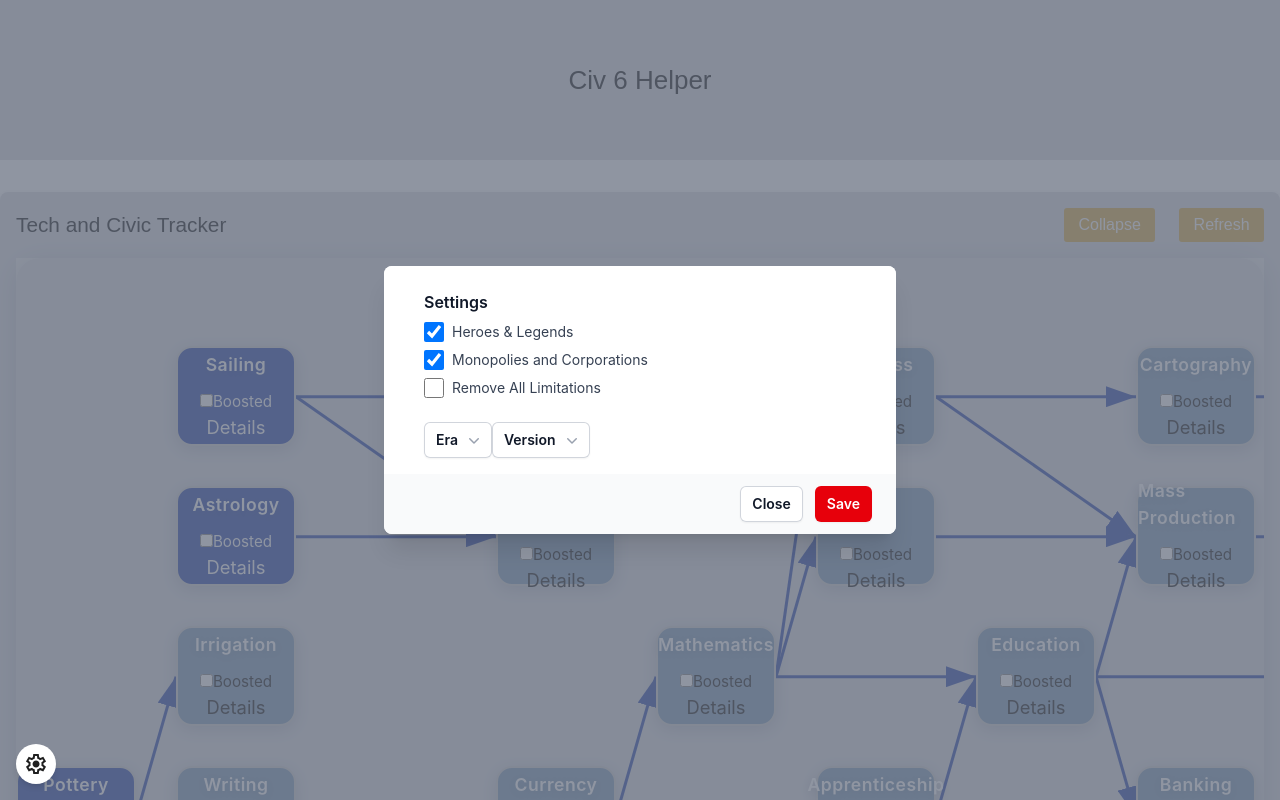
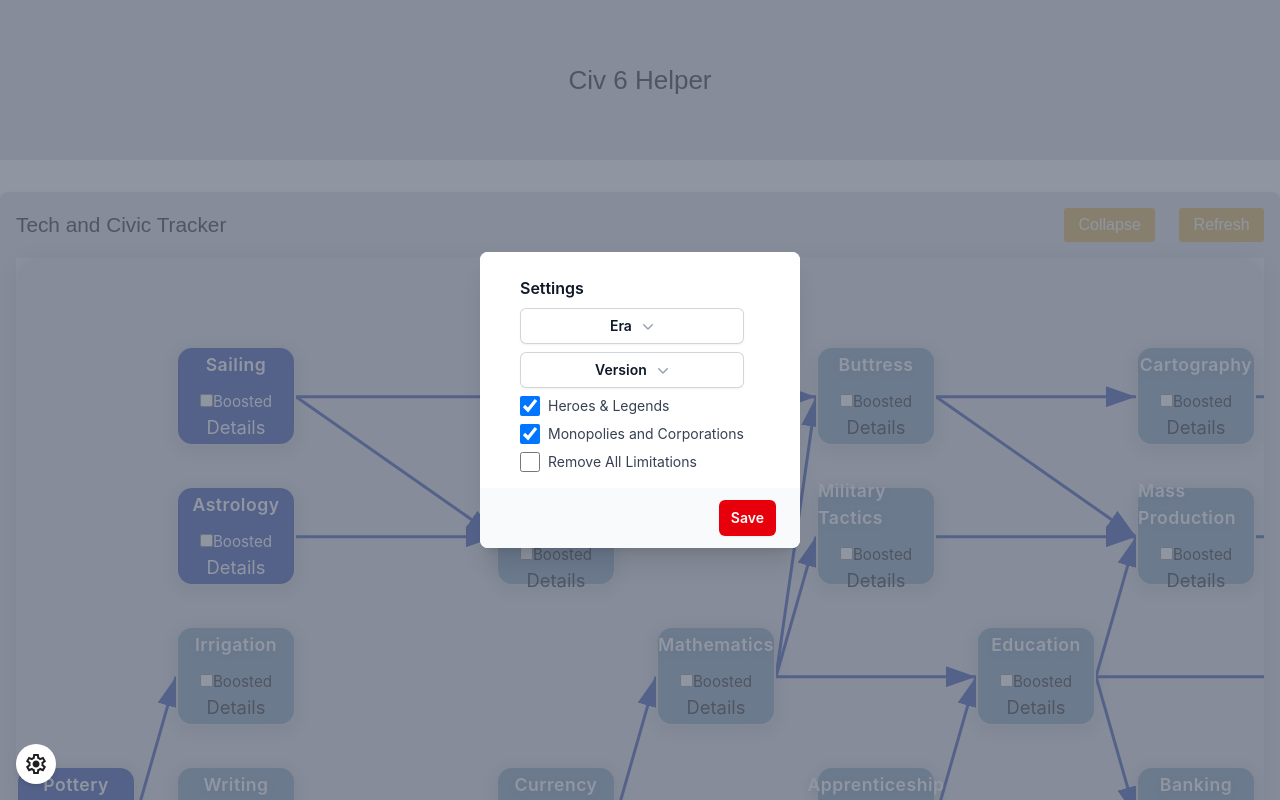
Before and after one commit to huntt3/Civ-6-Helper, a React (Vite) app: page / in a window 1280 px wide. Both pictures are taken after a click on the button 36 px from the left and 764 px from the top of the page. Shown: the top 800 px of the page. Built offline with nearby package versions, Linux system fonts and the light colour scheme.

Commit message:
Bugfixing Settings Modal

```diff
--- a/src/Settings/EraDropdown.jsx
+++ b/src/Settings/EraDropdown.jsx
@@ -16,7 +16,7 @@
 
       <MenuItems
         transition
-        className="absolute right-0 z-10 mt-2 w-56 origin-top-right rounded-md bg-white shadow-lg ring-1 ring-black/5 transition focus:outline-hidden data-closed:scale-95 data-closed:transform data-closed:opacity-0 data-enter:duration-100 data-enter:ease-out data-leave:duration-75 data-leave:ease-in"
+        className="absolute right-0 z-10 mt-2 w-56 origin-top-right rounded-md bg-white shadow-lg ring-1 ring-black/5 transition focus:outline-hidden data-closed:scale-95 data-closed:transform data-closed:opacity-0 data-enter:duration-100 data-enter:ease-out data-leave:duration-75 data-leave:ease-in max-h-60 overflow-y-auto"
       >
         <div className="py-1">
           <MenuItem>
--- a/src/Settings/SettingsModal.jsx
+++ b/src/Settings/SettingsModal.jsx
@@ -10,7 +10,9 @@
   };
 
   const message = (
-    <div className="flex flex-col items-start space-y-2">
+    <div className="flex flex-col items-stretch space-y-2">
+      <EraDropdown />
+      <VersionDropdown />
       <Checkbox
         label="Heroes & Legends"
         checked={settings.heroesLegends}
@@ -26,10 +28,6 @@
         checked={settings.removeLimitations}
         onChange={() => handleCheckbox("removeLimitations")}
       />
-      <div className="flex justify-center items-center mt-4">
-        <EraDropdown />
-        <VersionDropdown />
-      </div>
     </div>
   );
 
--- a/src/Templates/CivModal.jsx
+++ b/src/Templates/CivModal.jsx
@@ -15,7 +15,6 @@
   title = "Modal Title",
   message = "This is a modal message.",
   confirmText = "Confirm",
-  cancelText = "Cancel",
   onConfirm = () => {},
 }) => {
   // Ref for the cancel button to focus it when modal opens
@@ -40,7 +39,7 @@
 
       <div className="fixed inset-0 z-10 w-screen overflow-y-auto">
         <div className="flex min-h-full items-end justify-center p-4 text-center sm:items-center sm:p-0">
-          <DialogPanel className="relative transform overflow-hidden rounded-lg bg-white text-left shadow-xl transition-all sm:my-8 sm:w-full sm:max-w-lg">
+          <DialogPanel className="relative transform overflow-hidden rounded-lg bg-white text-left shadow-xl transition-all sm:my-8 w-auto min-w-[320px] max-w-2xl">
             <div className="bg-white px-4 pt-5 pb-4 sm:p-6 sm:pb-4">
               <div className="sm:flex sm:items-start">
                 <div className="mt-3 text-center sm:mt-0 sm:ml-4 sm:text-left">
@@ -67,14 +66,6 @@
               >
                 {confirmText}
               </button>
-              <button
-                ref={cancelButtonRef}
-                type="button"
-                onClick={() => setOpen(false)}
-                className="mt-3 inline-flex w-full justify-center rounded-md bg-white px-3 py-2 text-sm font-semibold text-gray-900 shadow-xs ring-1 ring-gray-300 ring-inset hover:bg-gray-50 sm:mt-0 sm:w-auto"
-              >
-                {cancelText}
-              </button>
             </div>
           </DialogPanel>
         </div>
```
Also changed, not shown: 1 other file (tests, documents, lock files or other folders).
